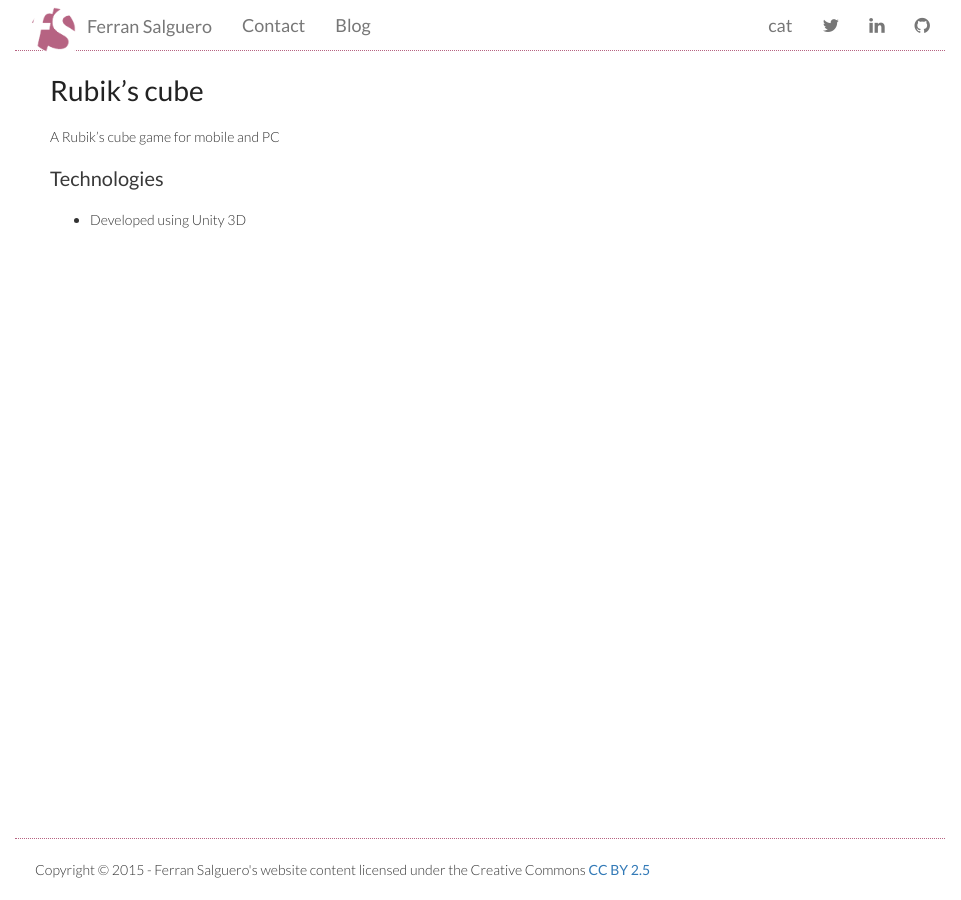
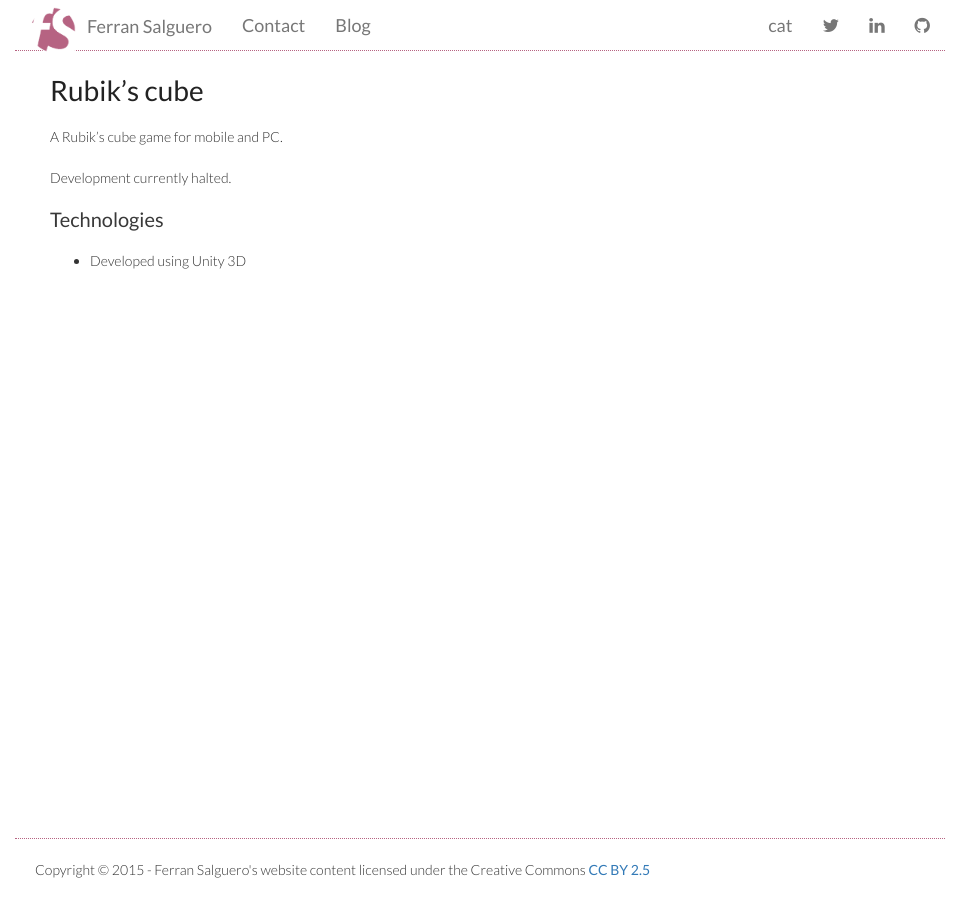
Before and after one commit to FerranSalguero/ferransalguero.github.io, a Jekyll site: the page built from _portfolios/rubiks-cube.md, in a window 1280 px wide. Shown: the whole page, without its empty margins (160-1121 px from the left). Built offline with Jekyll 4.4.1, drawn with Linux system fonts in a browser that asks for light colours; nearby versions of some CDN libraries; library files that are not in the unit come from our copies.

Commit message:
titles for portfolios

```diff
--- a/_portfolios/rubiks-cube.md
+++ b/_portfolios/rubiks-cube.md
@@ -2,12 +2,15 @@
 layout: default
 selected-nav: portfolio
 tag: working
+title: Rubik's cube
 ---
 
 Rubik's cube
 ============
 
-A Rubik's cube game for mobile and PC
+A Rubik's cube game for mobile and PC.
+
+Development currently halted.
 
 
 Technologies
```
Also changed, not shown: _portfolios/ferransalguero.md (+1 -0 lines), _portfolios/motivate.md (+1 -0 lines).
